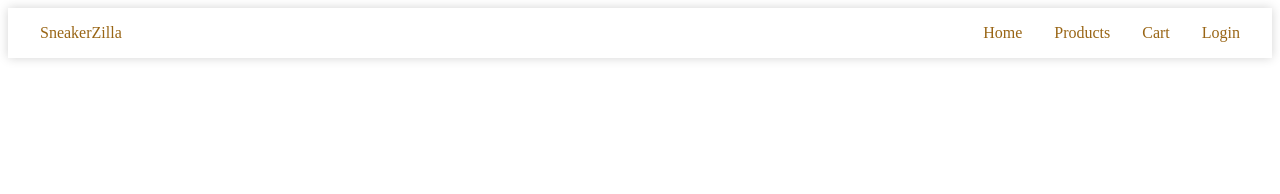
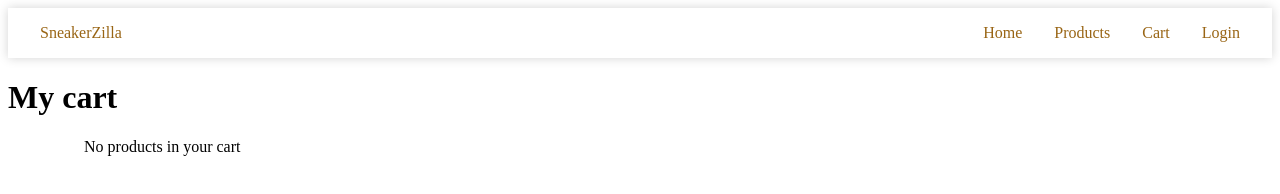
Before and after one commit to nasiimo/AW13-17---Semester-Project-2, a plain HTML site: page codefiles/cart.html in a window 1280 px wide. Drawn offline with Linux system fonts and the light colour scheme.

```diff
--- a/codefiles/cart.html
+++ b/codefiles/cart.html
@@ -28,7 +28,16 @@
           </li>
         </ul>
       </nav>
+
+      <div class="cart-heading">
+        <h1>My cart</h1>
+      </div>
+
       <!-- HEADER SECTION ENDS -->
+
+      <div class="product-container"></div>
+
+      <script src="js/favourites.js" type="module"></script>
     </body>
   </html>
 </html>
--- a/codefiles/css/_header.scss
+++ b/codefiles/css/_header.scss
@@ -6,7 +6,6 @@
     width: 100%;
   }
 }
-
 .products-header {
   max-width: 1440px;
   margin: 0 auto;
@@ -14,3 +13,6 @@
     width: 100%;
   }
 }
+.cart-heading {
+  margin: 0 auto;
+}
```
Also changed, not shown: codefiles/index.html (+2 -2 lines), codefiles/products.html (+1 -1 lines), codefiles/css/style.css, 1 other file.
